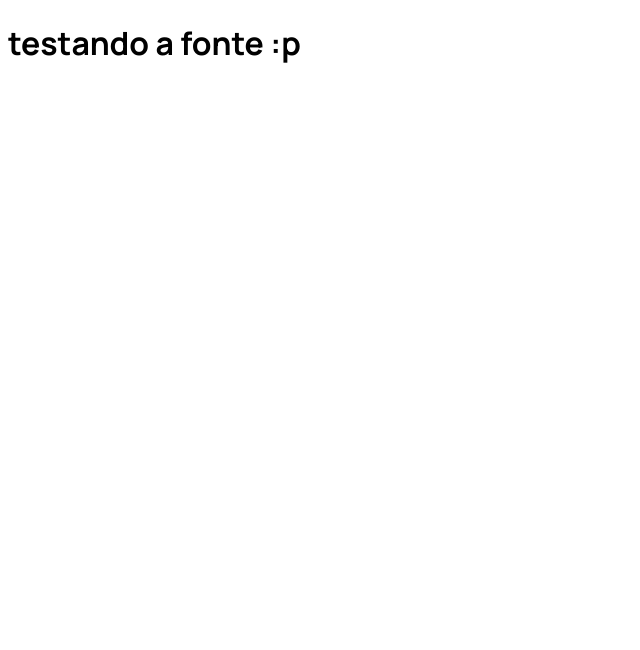
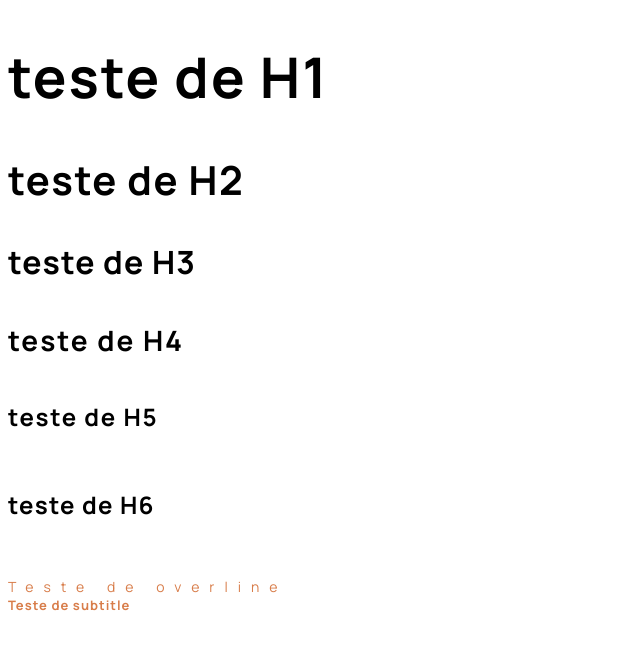
Before and after one commit to gabrielEloy/audiophile-ecomerce, a Next.js app: page / in a window 1280 px wide. Shown: the top 650 px of the page, without its empty margins (0-640 px from the left). Built offline with nearby package versions, Linux system fonts and the light colour scheme.

Commit message:
🏗️ added typography to project

```diff
--- a/pages/_app.tsx
+++ b/pages/_app.tsx
@@ -1,11 +1,15 @@
 import type { AppProps } from 'next/app'
 import GlobalStyle from '../styles/globalStyle'
+import {ThemeProvider} from 'styled-components';
+import {theme} from '../src/foundation/theme'
 
 
 function MyApp({ Component, pageProps }: AppProps) {
   return <>
+  <ThemeProvider theme={theme}>
   <GlobalStyle />
   <Component {...pageProps} />
+  </ThemeProvider>
   </>
 }
 
--- a/pages/index.tsx
+++ b/pages/index.tsx
@@ -1,9 +1,19 @@
 import type { NextPage } from 'next'
+import { H1, H2, H3, H4, H5, H6 } from '../src/foundation/Typography/headers'
+import { OverLine } from '../src/foundation/Typography/overLine'
+import { SubTitle } from '../src/foundation/Typography/subTitle'
 
 const Home: NextPage = () => {
   return (
     <div>
-      <h1>testando a fonte :p</h1>
+      <H1>teste de H1</H1>
+      <H2>teste de H2</H2>
+      <H3>teste de H3</H3>
+      <H4>teste de H4</H4>
+      <H5>teste de H5</H5>
+      <H6>teste de H6</H6>
+      <OverLine>Teste de overline</OverLine>
+      <SubTitle>Teste de subtitle</SubTitle>
     </div>
   )
 }
--- /dev/null
+++ b/src/foundation/Typography/headers.tsx
@@ -0,0 +1,45 @@
+import styled from 'styled-components';
+
+export const H1 = styled.h1`
+    font-family: 'Manrope', sans-serif;
+    font-weight: bold;
+    font-size: 56px;
+    letter-spacing: 2px;
+    color: ${({theme}) => theme.absoluteDark};
+`
+export const H2 = styled.h2`
+    font-family: 'Manrope', sans-serif;
+    font-weight: bold;
+    font-size: 40px;
+    letter-spacing: 1.5px;
+    color: ${({theme}) => theme.absoluteDark};
+`
+
+export const H3 = styled.h3`
+    font-family: 'Manrope', sans-serif;
+    font-weight: bold;
+    font-size: 32px;
+    letter-spacing: 1.15px;
+    color: ${({theme}) => theme.absoluteDark};
+`
+export const H4 = styled.h4`
+    font-family: 'Manrope', sans-serif;
+    font-weight: bold;
+    font-size: 28px;
+    letter-spacing: 2px;
+    color: ${({theme}) => theme.absoluteDark};
+`
+export const H5 = styled.h5`
+    font-family: 'Manrope', sans-serif;
+    font-weight: bold;
+    font-size: 24px;
+    letter-spacing: 1.7px;
+    color: ${({theme}) => theme.absoluteDark};
+`
+export const H6 = styled.h6`
+    font-family: 'Manrope', sans-serif;
+    font-weight: bold;
+    font-size: 24px;
+    letter-spacing: 1.3px;
+    color: ${({theme}) => theme.absoluteDark};
+`
--- /dev/null
+++ b/src/foundation/Typography/overLine.tsx
@@ -0,0 +1,9 @@
+import styled from 'styled-components'
+
+export const OverLine = styled.span`
+    font-family: 'Manrope', sans-serif;
+    font-size: 14px;
+    letter-spacing: 10px;
+    color: ${({theme}) => theme.primaryOrange};
+    display: block;
+`
--- /dev/null
+++ b/src/foundation/Typography/subTitle.tsx
@@ -0,0 +1,9 @@
+import styled from 'styled-components'
+
+export const SubTitle = styled.span`
+    font-family: 'Manrope', sans-serif;
+    font-weight: bold;
+    font-size: 13px;
+    letter-spacing: 1px;
+    color: ${({theme}) => theme.primaryOrange};
+`
--- /dev/null
+++ b/src/foundation/theme/index.ts
@@ -0,0 +1,23 @@
+declare module "styled-components" {
+    export interface DefaultTheme {
+        primaryOrange: string;
+        primaryDark: string;
+        primaryGray: string;
+        lightGray: string;
+        lightOrange: string;
+        absoluteWhite: string;
+        absoluteDark: string;
+    }
+  }
+
+
+
+export const theme = {
+    primaryOrange: '#D87D4A',
+    primaryDark: '#101010',
+    primaryGray: '#F1F1F1',
+    lightGray: '#FAFAFA',
+    lightOrange: '#FBAF85',
+    absoluteWhite: '#FFFFFF',
+    absoluteDark: '#000000'
+}
```
Also changed, not shown: src/foundation/Typography/Body.tsx (added, +7 -0 lines), styles/globalStyle.ts (renamed from styles/globalStyle.tsx).
